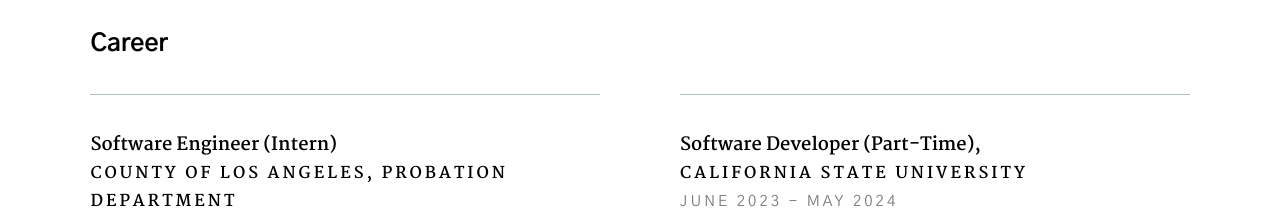
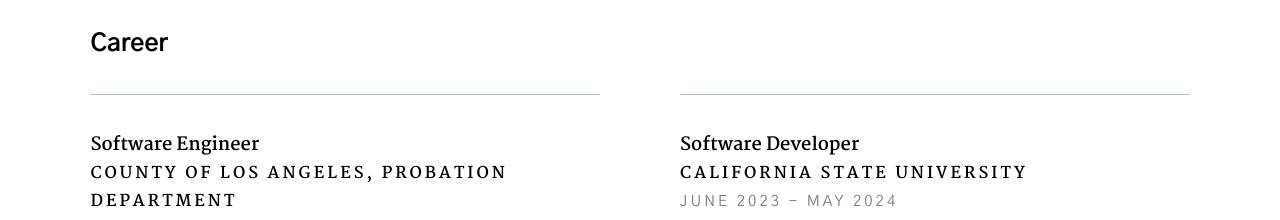
Before and after one commit to dhananjay1906/My_Portfolio, a plain HTML site: page index.html in a window 1280 px wide. Shown: the part 2000-2220 px from the top of the page. Drawn offline with nearby package versions, Linux system fonts and the light colour scheme; animation ran at ten frames a second.

Commit message:
Update index.html

```diff
--- a/index.html
+++ b/index.html
@@ -106,7 +106,7 @@
 
             <h1>
                 Hello, I'm Dhananjay Yatin Desai, <br>
-                a New Grad Software Engineer <br>
+                a Software Engineer <br>
                 & Front End Developer. <br>
             </h1>
 
@@ -197,7 +197,7 @@
                     <div class="position">
                         <div class="position__header">
                             <h6>
-                                <span class="position__pos">Software Engineer (Intern)</span><br>
+                                <span class="position__pos">Software Engineer</span><br>
                                 <span class="position__co">County Of Los Angeles, Probation Department</span>
                             </h6>
                             <div class="position__timeframe">
@@ -218,7 +218,7 @@
                     <div class="position">
                         <div class="position__header">
                             <h6>
-                                <span class="position__pos">Software Developer (Part-Time), </span><br>
+                                <span class="position__pos">Software Developer</span><br>
                                 <span class="position__co">California State University</span>
                             </h6>
                             <div class="position__timeframe">
@@ -240,7 +240,7 @@
                     <div class="position">
                         <div class="position__header">
                             <h6>
-                                <span class="position__pos">Software Engineer (Intern),</span><br>
+                                <span class="position__pos">Software Engineer</span><br>
                                 <span class="position__co">MaxTech India</span>
                             </h6>
                             <div class="position__timeframe">
```
